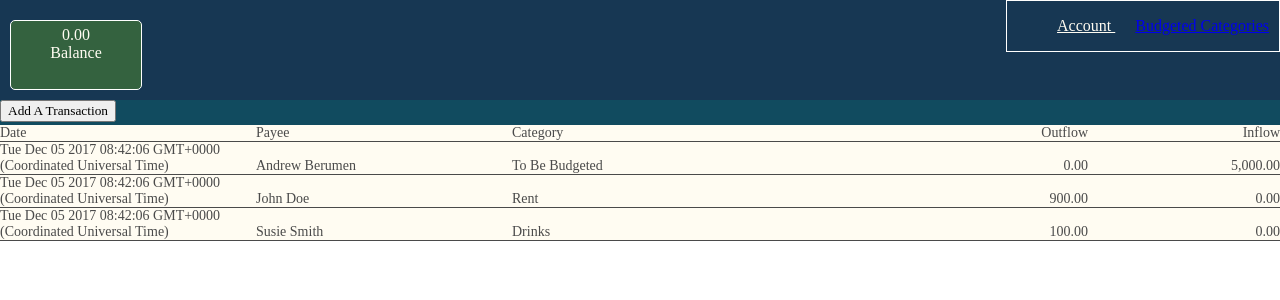
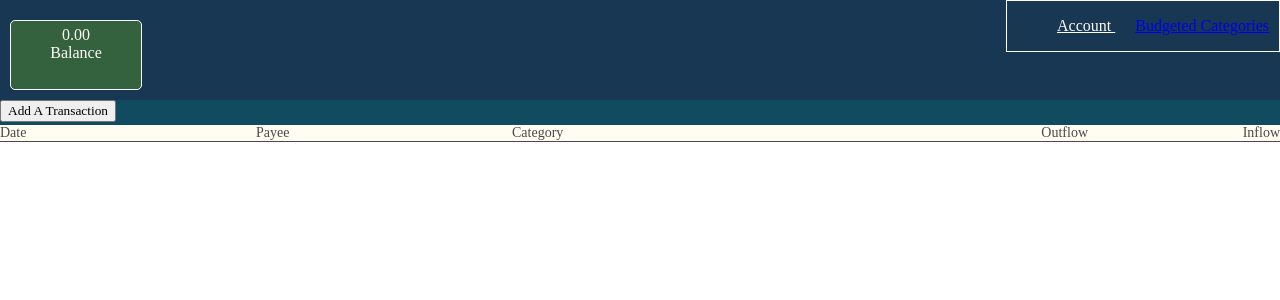
Before and after one commit to anbe6083/Budget_Application, a React (Create React App) app: page / in a window 1280 px wide. Shown: the top 300 px of the page. Built offline with nearby package versions, Linux system fonts and the light colour scheme.

Commit message:
Added label for add a transaction

```diff
--- a/src/App.js
+++ b/src/App.js
@@ -18,27 +18,27 @@ class App extends Component {
       },
       balance: "0.00",
       transactions: [
-        {
-          Date: new Date(),
-          Payee: 'Andrew Berumen',
-          Category: 'To Be Budgeted',
-          Outflow: '0.00',
-          Inflow: '5,000.00'
-        },
-        {
-          Date: new Date(),
-          Payee: 'John Doe',
-          Category: 'Rent',
-          Outflow: '900.00',
-          Inflow: '0.00'
-        },
-        {
-          Date: new Date(),
-          Payee: 'Susie Smith',
-          Category: 'Drinks',
-          Outflow: '100.00',
-          Inflow: '0.00'
-        }
+        // {
+        //   Date: new Date(),
+        //   Payee: 'Andrew Berumen',
+        //   Category: 'To Be Budgeted',
+        //   Outflow: '0.00',
+        //   Inflow: '5,000.00'
+        // },
+        // {
+        //   Date: new Date(),
+        //   Payee: 'John Doe',
+        //   Category: 'Rent',
+        //   Outflow: '900.00',
+        //   Inflow: '0.00'
+        // },
+        // {
+        //   Date: new Date(),
+        //   Payee: 'Susie Smith',
+        //   Category: 'Drinks',
+        //   Outflow: '100.00',
+        //   Inflow: '0.00'
+        // }
       ],
       categoryGroups: [
         {
--- a/src/addCategory.js
+++ b/src/addCategory.js
@@ -20,7 +20,7 @@ export default class AddCategoryBar extends Component {
     handleChange(event) {
         console.log(this.state.category_group);
         this.setState({[event.target.name]: event.target.value});
-      }
+      }w
 
     onOpenModal = () => {
         console.log('open modal');
--- a/src/addTransaction.js
+++ b/src/addTransaction.js
@@ -49,7 +49,7 @@ export default class AddTransactionRow extends Component {
                     Payee: <input type='text' name="Payee" onChange={this.handleChange} /> <br />
                     Inflow: <input type='text' name="Inflow" onChange={this.handleChange} /><br />
                     Outflow: <input type='text' name="Outflow" onChange={this.handleChange} /><br />
-                    <select onChange={this.handleChange} name="value" value={this.state.value} >
+                    Category: <select onChange={this.handleChange} name="value" value={this.state.value} >
                         <option value={this.props.toBeBudgeted}> To Be Budgeted </option>
                         {this.props.categoryGroups.map(categoryGroup => {
                             console.log(this.props);
@@ -59,7 +59,7 @@ export default class AddTransactionRow extends Component {
                                 )
                             })
                         })}
-                    </select>
+                    </select> <br />
 
                     <button type='button' onClick={this.handleSubmit}>Submit</button>
                 </Modal>
```
Also changed, not shown: src/transaction.js (+0 -19 lines), 1 other file (tests, documents, lock files or other folders).
